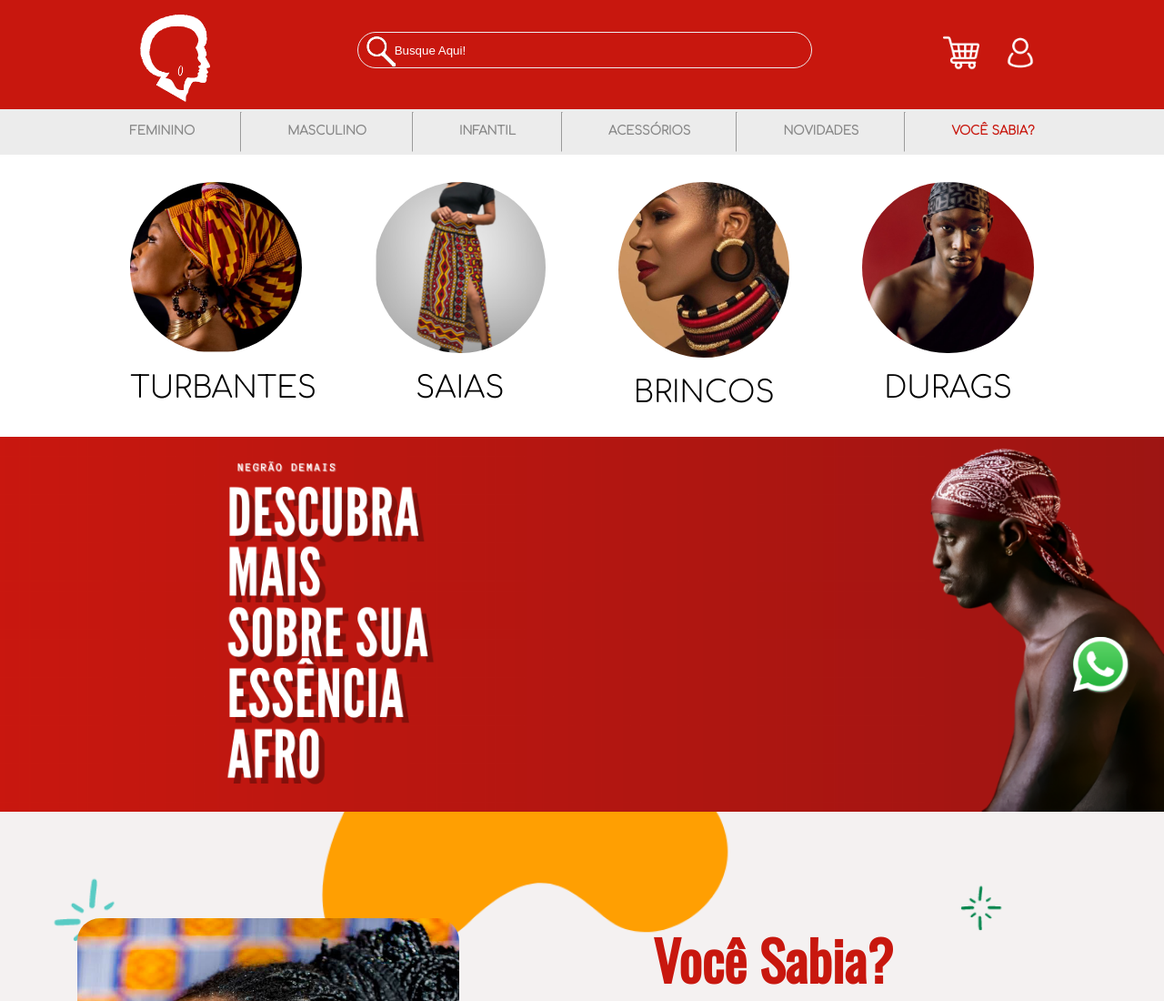
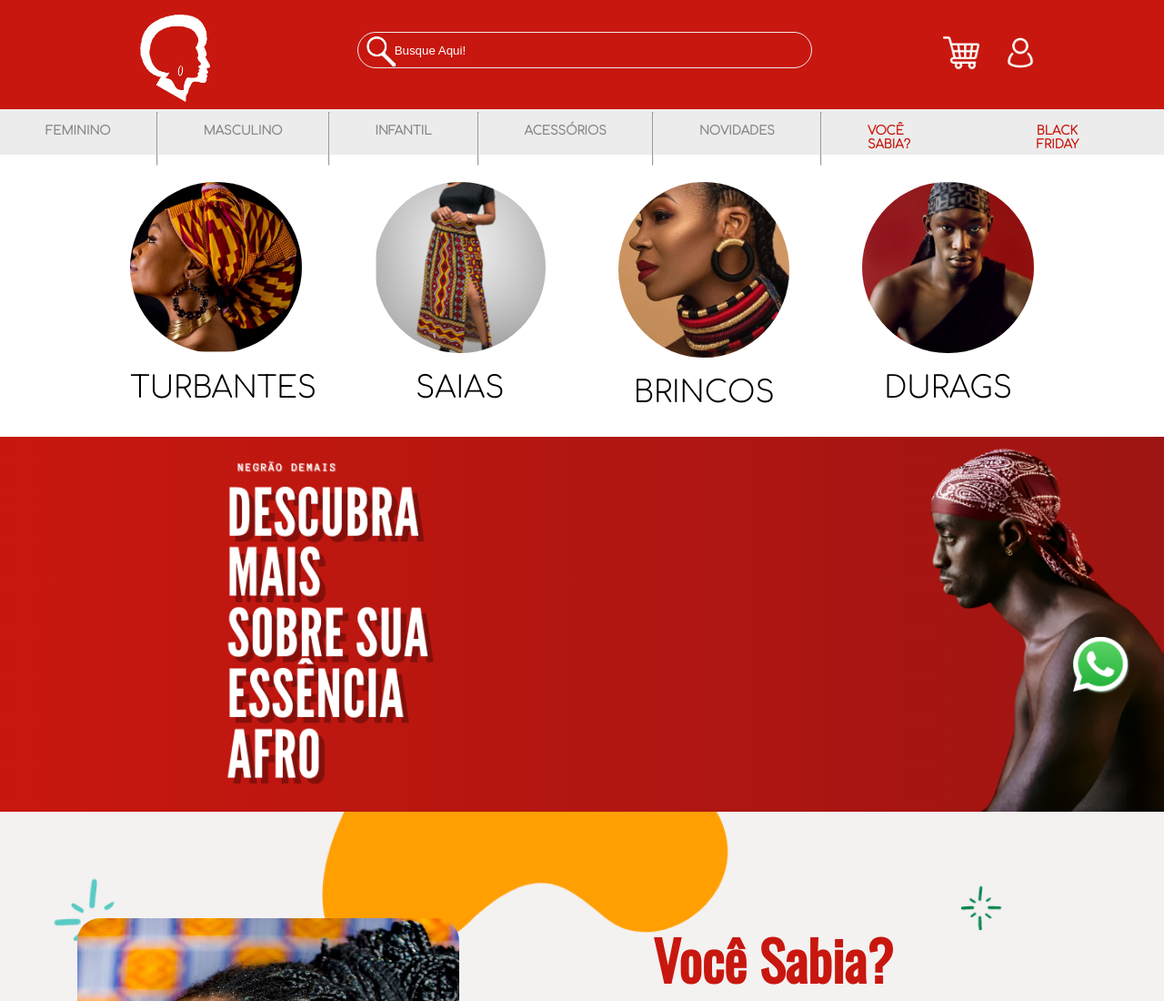
Before and after one commit to klehmMel/essencia-afro, a plain HTML site: page index.html in a window 1280 px wide. Shown: the top 1100 px of the page at 91% size. Drawn offline with nearby package versions, Linux system fonts and the light colour scheme.

Commit message:
atualizacao

```diff
--- a/index.html
+++ b/index.html
@@ -64,6 +64,11 @@
             <div class="conteudo">
                 <a href="vocesabia.html"><h1 class="cont-vocesabia">VOCÊ SABIA?</h1></a>
             </div>
+
+            <div class="conteudo">
+                <a href="vocesabia.html"><h1 class="cont-vocesabia">BLACK FRIDAY</h1></a>
+            </div>
+
         </div>
 </div>
         <section>
```
